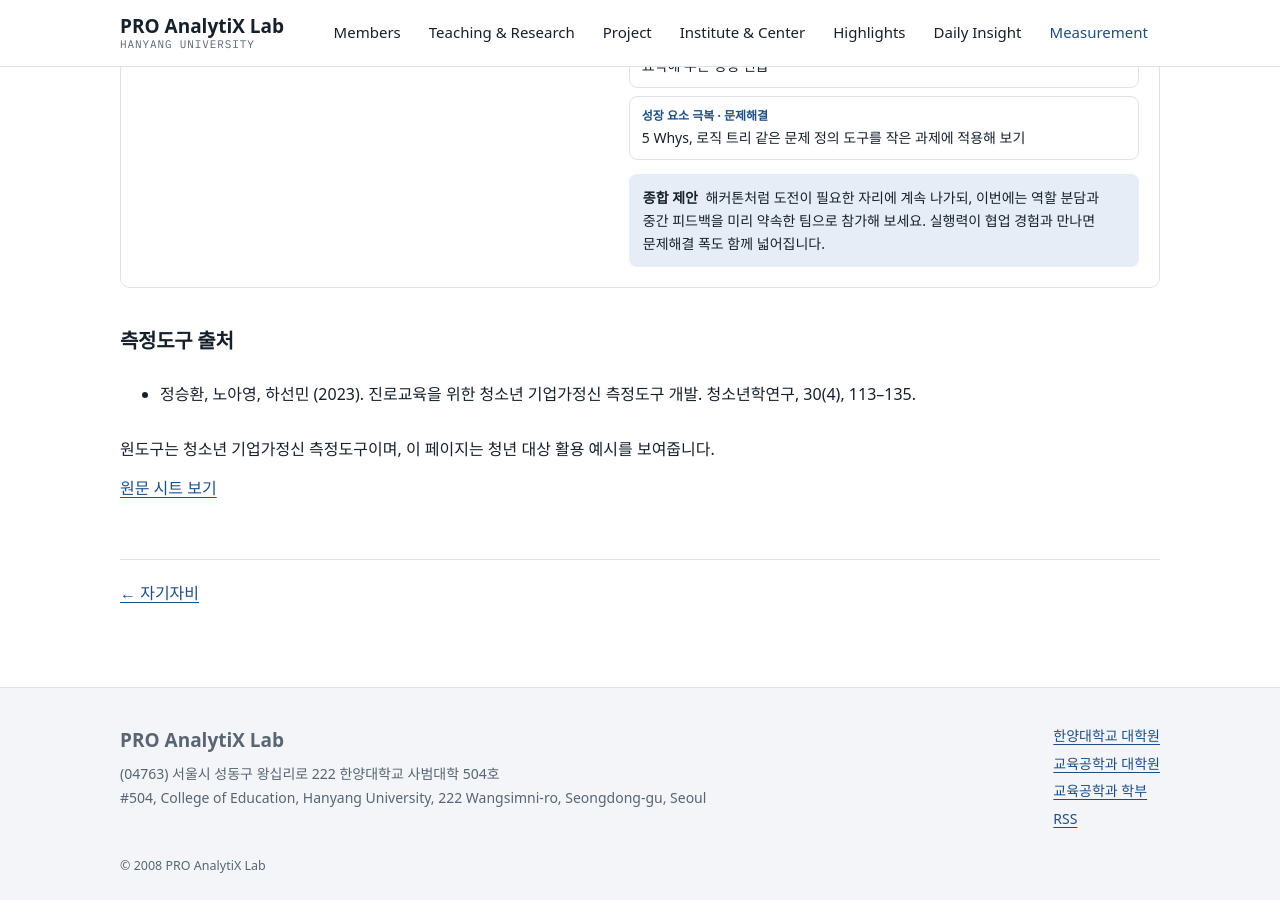
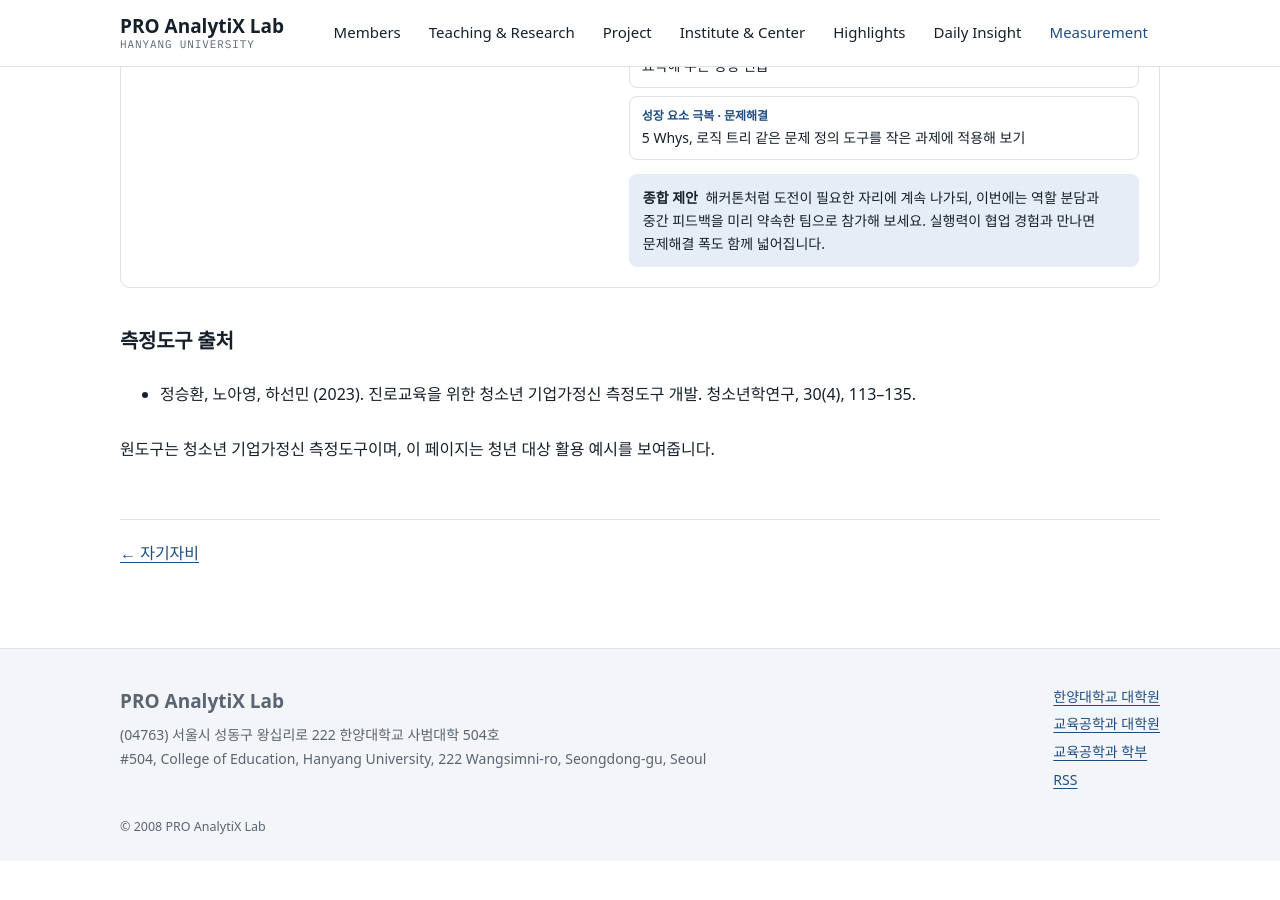
Before and after one commit to drsprolab/drsprolab.github.io, a Jekyll site: the page built from _posts/2026-10-01-youth-entrepreneurship-report.md, in a window 1280 px wide and 900 px high, scrolled down 1640 px. Built offline with Jekyll 4.4.1, drawn with Linux system fonts in a browser that asks for light colours; some web fonts are replaced; after the commit the page ends 2501 px from its top, so only the background shows below that.

Commit message:
Remove original sheet links from measurement reports

```diff
--- a/_includes/measurement-report.html
+++ b/_includes/measurement-report.html
@@ -13,5 +13,5 @@
   <section class="panel persona-panel"><h2 class="panel-title">페르소나 진단</h2><p class="panel-sub">가상의 인물 3명을 선택해 응답 수준과 지원 활동 예시를 확인하세요.</p><div class="persona-cards" id="ye-personas" role="tablist" aria-label="페르소나 선택"></div><div class="persona-result" id="ye-persona-result" role="tabpanel" aria-live="polite"></div></section>
 </div>
 <div class="viz-tip" id="ye-tip" role="tooltip" hidden></div>
-<div class="report-intro"><h2>측정도구 출처</h2><ul>{% for reference in page.measurement_references %}<li>{{ reference }}</li>{% endfor %}</ul><p><a href="{{ page.measurement_source }}">원문 시트 보기</a></p></div>
+<div class="report-intro"><h2>측정도구 출처</h2><ul>{% for reference in page.measurement_references %}<li>{{ reference }}</li>{% endfor %}</ul></div>
 <script src="{{ '/assets/js/ye-report.js' | relative_url }}" defer></script>
--- a/_posts/2026-10-01-youth-entrepreneurship-report.md
+++ b/_posts/2026-10-01-youth-entrepreneurship-report.md
@@ -43,4 +43,4 @@ wide: true
 
 <script src="{{ '/assets/js/ye-report.js' | relative_url }}" defer></script>
 
-<div class="report-intro"><h2>측정도구 출처</h2><ul><li>정승환, 노아영, 하선민 (2023). 진로교육을 위한 청소년 기업가정신 측정도구 개발. 청소년학연구, 30(4), 113–135.</li></ul><p>원도구는 청소년 기업가정신 측정도구이며, 이 페이지는 청년 대상 활용 예시를 보여줍니다.</p><p><a href="https://docs.google.com/spreadsheets/d/1twM_INCFhfnc6V8ULp8BNrog4v_2Rf6F/edit?gid=1087342266#gid=1087342266">원문 시트 보기</a></p></div>
+<div class="report-intro"><h2>측정도구 출처</h2><ul><li>정승환, 노아영, 하선민 (2023). 진로교육을 위한 청소년 기업가정신 측정도구 개발. 청소년학연구, 30(4), 113–135.</li></ul><p>원도구는 청소년 기업가정신 측정도구이며, 이 페이지는 청년 대상 활용 예시를 보여줍니다.</p></div>
```
Also changed, not shown: _posts/2026-10-01-learning-agility-report.md (+1 -1 lines).
